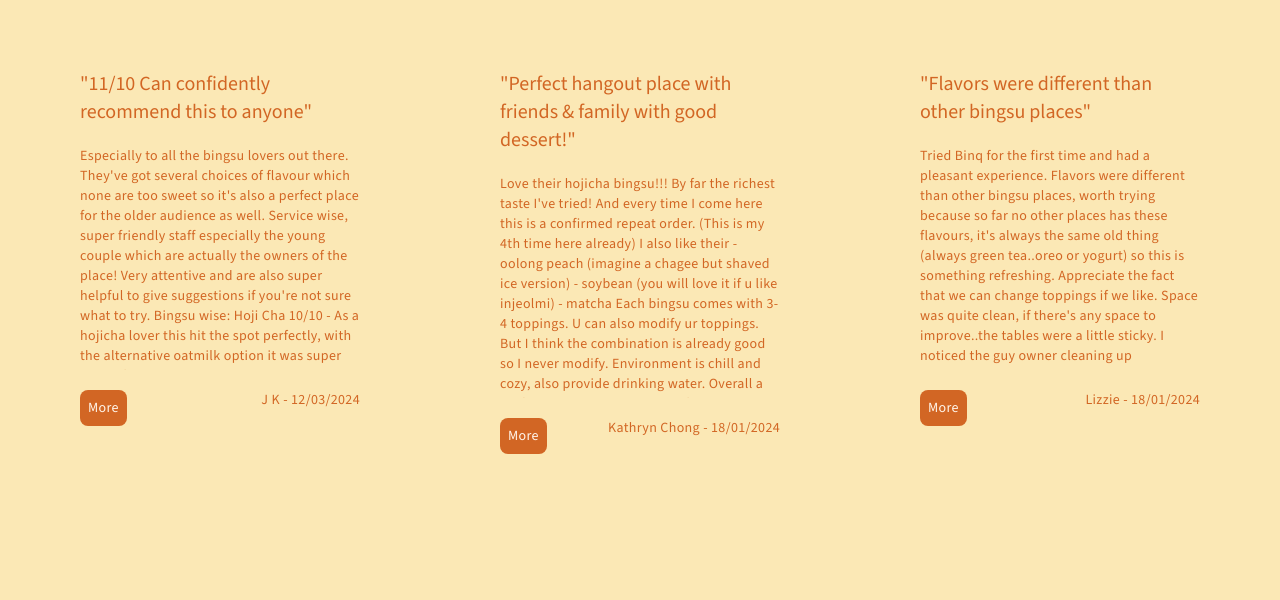
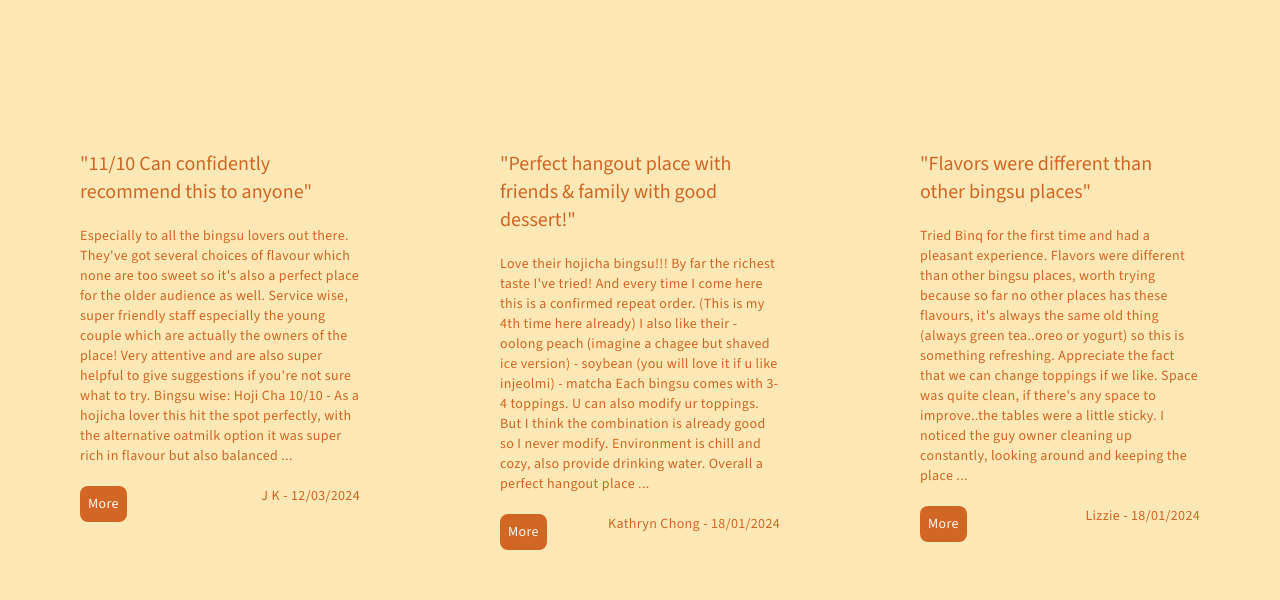
Before and after one commit to 25Ericcheong/binq, a Vue app: page / in a window 1280 px wide. Shown: the part 5872-6472 px from the top of the page. Built offline with nearby package versions, Linux system fonts and the light colour scheme.

Commit message:
feat: Reduced text to prevent additional spacing from appearring at the of section

```diff
--- a/src/components/OurMentions.vue
+++ b/src/components/OurMentions.vue
@@ -24,15 +24,13 @@ import { getImageUrl } from "@/util/Image.js";
         :src="getImageUrl('bingsu-our-mentions', 'our-mentions')"
       />
     </section>
-    <section class="flex justify-between py-20 font-medium">
-      <div class="flex flex-col w-1/4 flex-shrink-0">
-        <div
-          class="flex flex-row justify-between text-xl xl:text-2xl xxl:text-2xl body-font mb-5"
-        >
-          <h2>"11/10 Can confidently recommend this to anyone"</h2>
-        </div>
+    <section class="flex justify-between pt-40 pb-56 font-medium">
+      <div class="w-1/4">
+        <h2 class="text-xl xl:text-2xl xxl:text-2xl body-font mb-5">
+          "11/10 Can confidently recommend this to anyone"
+        </h2>
         <p
-          class="body-font text-xl sm:text-2xl lg:text-sm xl:text-xl xxl:text-2xl tracking-wide h-1/3 overflow-hidden"
+          class="body-font text-xl sm:text-2xl lg:text-sm xl:text-xl xxl:text-2xl tracking-wide overflow-hidden"
         >
           Especially to all the bingsu lovers out there. They&apos;ve got
           several choices of flavour which none are too sweet so it&apos;s also
@@ -42,13 +40,7 @@ import { getImageUrl } from "@/util/Image.js";
           suggestions if you&apos;re not sure what to try. Bingsu wise: Hoji Cha
           10/10 - As a hojicha lover this hit the spot perfectly, with the
           alternative oatmilk option it was super rich in flavour but also
-          balanced so it wasn&apos;t too much. Roasted Soybean 10/10 - Slightly
-          a bit on the sweeter side but balanced out perfectly with the cream
-          cheese. Matcha 9/10 - Full of matcha flavour on every taste, would
-          definitely satisfy the matcha lovers. Generally a great spot to visit
-          with friends and family for dessert after a meal. Have heard nothing
-          but complements when bringing people to try for the first time (and
-          like me becoming regulars after)
+          balanced ...
         </p>
         <div
           class="flex flex-row justify-between body-font text-xl sm:text-2xl lg:text-sm xl:text-xl xxl:text-2xl tracking-wide mt-5"
@@ -63,14 +55,12 @@ import { getImageUrl } from "@/util/Image.js";
           <p>J K - 12/03/2024</p>
         </div>
       </div>
-      <div class="flex flex-col w-1/4">
-        <div class="text-xl xl:text-2xl xxl:text-2xl body-font mb-5">
-          <h2>
-            "Perfect hangout place with friends & family with good dessert!"
-          </h2>
-        </div>
+      <div class="w-1/4">
+        <h2 class="text-xl xl:text-2xl xxl:text-2xl body-font mb-5">
+          "Perfect hangout place with friends & family with good dessert!"
+        </h2>
         <p
-          class="body-font text-xl sm:text-2xl lg:text-sm xl:text-xl xxl:text-2xl tracking-wide h-1/3 overflow-hidden"
+          class="body-font text-xl sm:text-2xl lg:text-sm xl:text-xl xxl:text-2xl tracking-wide overflow-hidden"
         >
           Love their hojicha bingsu!!! By far the richest taste I&apos;ve tried!
           And every time I come here this is a confirmed repeat order. (This is
@@ -79,8 +69,7 @@ import { getImageUrl } from "@/util/Image.js";
           injeolmi) - matcha Each bingsu comes with 3-4 toppings. U can also
           modify ur toppings. But I think the combination is already good so I
           never modify. Environment is chill and cozy, also provide drinking
-          water. Overall a perfect hangout place with ur friends and family with
-          good dessert!
+          water. Overall a perfect hangout place ...
         </p>
         <div
           class="flex flex-row justify-between body-font text-xl sm:text-2xl lg:text-sm xl:text-xl xxl:text-2xl tracking-wide mt-5"
@@ -95,12 +84,12 @@ import { getImageUrl } from "@/util/Image.js";
           <p>Kathryn Chong - 18/01/2024</p>
         </div>
       </div>
-      <div class="flex flex-col w-1/4">
-        <div class="text-xl xl:text-2xl xxl:text-2xl body-font mb-5">
-          <h2>"Flavors were different than other bingsu places"</h2>
-        </div>
+      <div class="w-1/4">
+        <h2 class="text-xl xl:text-2xl xxl:text-2xl body-font mb-5">
+          "Flavors were different than other bingsu places"
+        </h2>
         <p
-          class="body-font text-xl sm:text-2xl lg:text-sm xl:text-xl xxl:text-2xl tracking-wide h-1/3 overflow-hidden"
+          class="body-font text-xl sm:text-2xl lg:text-sm xl:text-xl xxl:text-2xl tracking-wide overflow-hidden"
         >
           Tried Binq for the first time and had a pleasant experience. Flavors
           were different than other bingsu places, worth trying because so far
@@ -109,17 +98,7 @@ import { getImageUrl } from "@/util/Image.js";
           refreshing. Appreciate the fact that we can change toppings if we
           like. Space was quite clean, if there&apos;s any space to improve..the
           tables were a little sticky. I noticed the guy owner cleaning up
-          constantly, looking around and keeping the place neat - which is
-          really rare, impressive and much appreciated. Usually bingsu places
-          (and even many cafes in general) are kinda dirty and messy, the staff
-          don&apos;t really pay attention to customer service and leave it all
-          to their customers to do everything but the guy owner here was very
-          detailed and helped removed our bowls and trays once we were done so
-          my friends and I could chat more comfortably. Really, really
-          appreciate that and hope that he keeps up the good work. It&apos;s
-          quite rare to have someone be proactive and pay attention to details
-          like that. Nice place to chill and portions were good too, would come
-          back again.
+          constantly, looking around and keeping the place ...
         </p>
         <div
           class="flex flex-row justify-between body-font text-xl sm:text-2xl lg:text-sm xl:text-xl xxl:text-2xl tracking-wide mt-5"
@@ -140,7 +119,7 @@ import { getImageUrl } from "@/util/Image.js";
         <h1
           class="text-5xl sm:text-7xl xl:text-8xl xxl:text-10xl header-font font-extrabold"
         >
-          Buzzworthy Binq moments
+          Buzzworthy moments
         </h1>
       </div>
       <div class="w-1/2 scroller">
```
